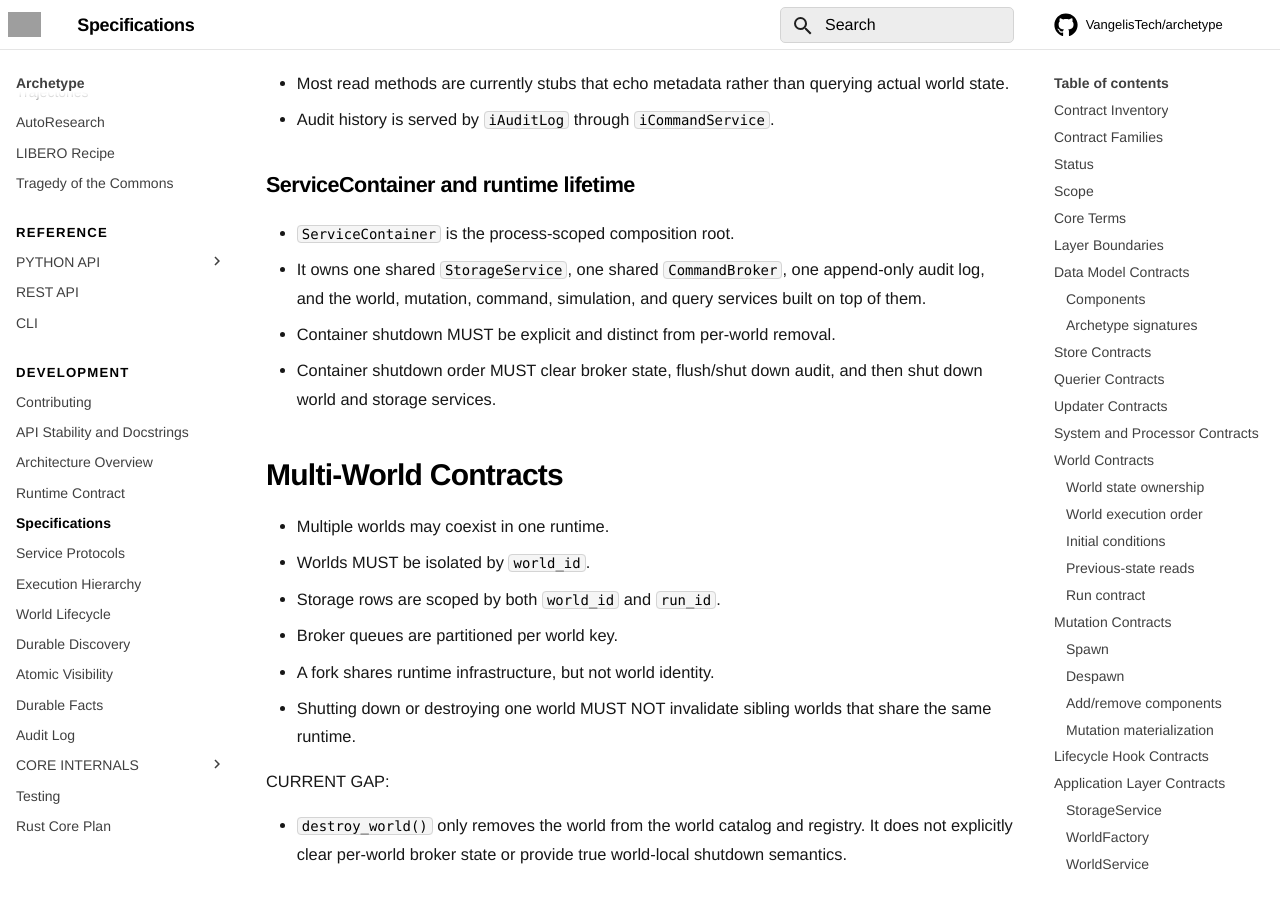
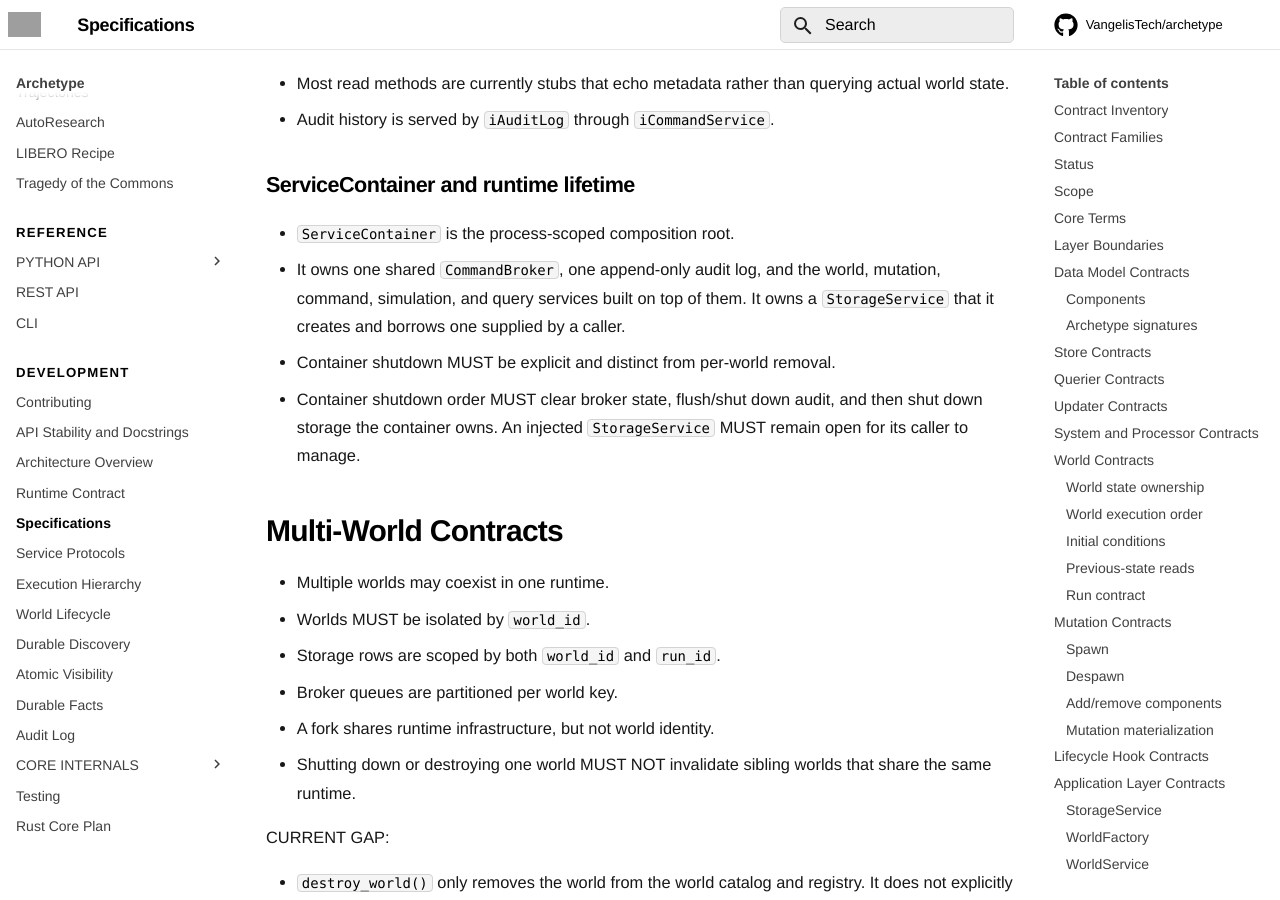
Before and after one commit to VangelisTech/archetype, an MkDocs documentation site: the page built from docs/guide/specification.md, in a window 1280 px wide and 900 px high, scrolled down 14149 px. Built offline with MkDocs 1.6.1 and Material for MkDocs 9.7.7, drawn with Linux system fonts in a browser that asks for light colours; comment, search, counter and statistics services are not loaded; grey boxes are pictures that could not be loaded.

Commit message:
fix: preserve injected storage ownership

```diff
--- a/docs/guide/specification.md
+++ b/docs/guide/specification.md
@@ -488,12 +488,13 @@ CURRENT GAP:
 ### ServiceContainer and runtime lifetime
 
 - `ServiceContainer` is the process-scoped composition root.
-- It owns one shared `StorageService`, one shared `CommandBroker`, one
-  append-only audit log, and the world, mutation, command, simulation, and
-  query services built on top of them.
+- It owns one shared `CommandBroker`, one append-only audit log, and the world,
+  mutation, command, simulation, and query services built on top of them. It
+  owns a `StorageService` that it creates and borrows one supplied by a caller.
 - Container shutdown MUST be explicit and distinct from per-world removal.
 - Container shutdown order MUST clear broker state, flush/shut down audit, and
-  then shut down world and storage services.
+  then shut down storage the container owns. An injected `StorageService` MUST
+  remain open for its caller to manage.
 
 ## Multi-World Contracts
 
```
Also changed, not shown: docs/guide/service-protocols.md (+6 -2 lines), docs/guide/stores.md (+4 -0 lines), src/archetype/app/wiring.md (+2 -1 lines), 2 other files.
